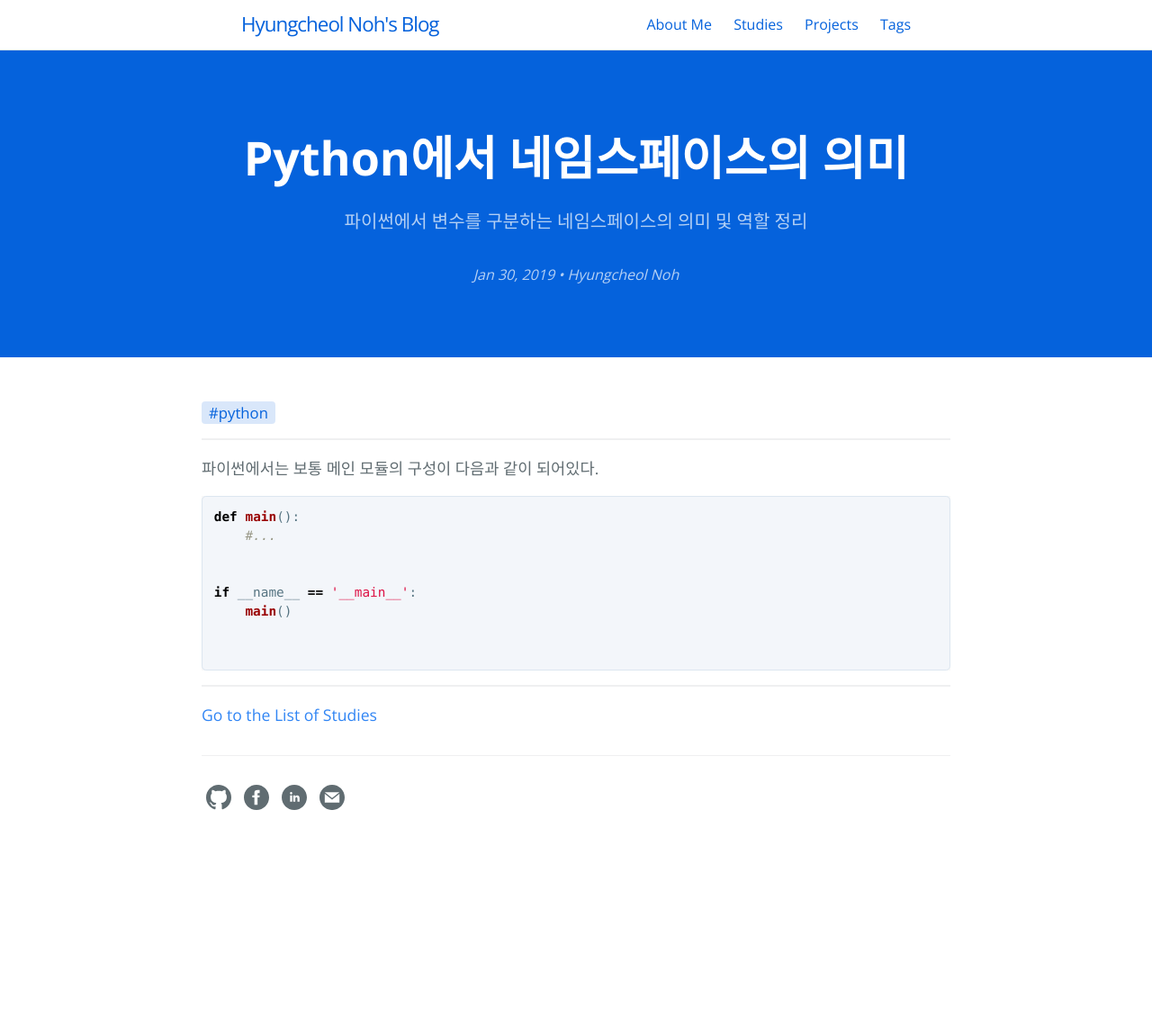
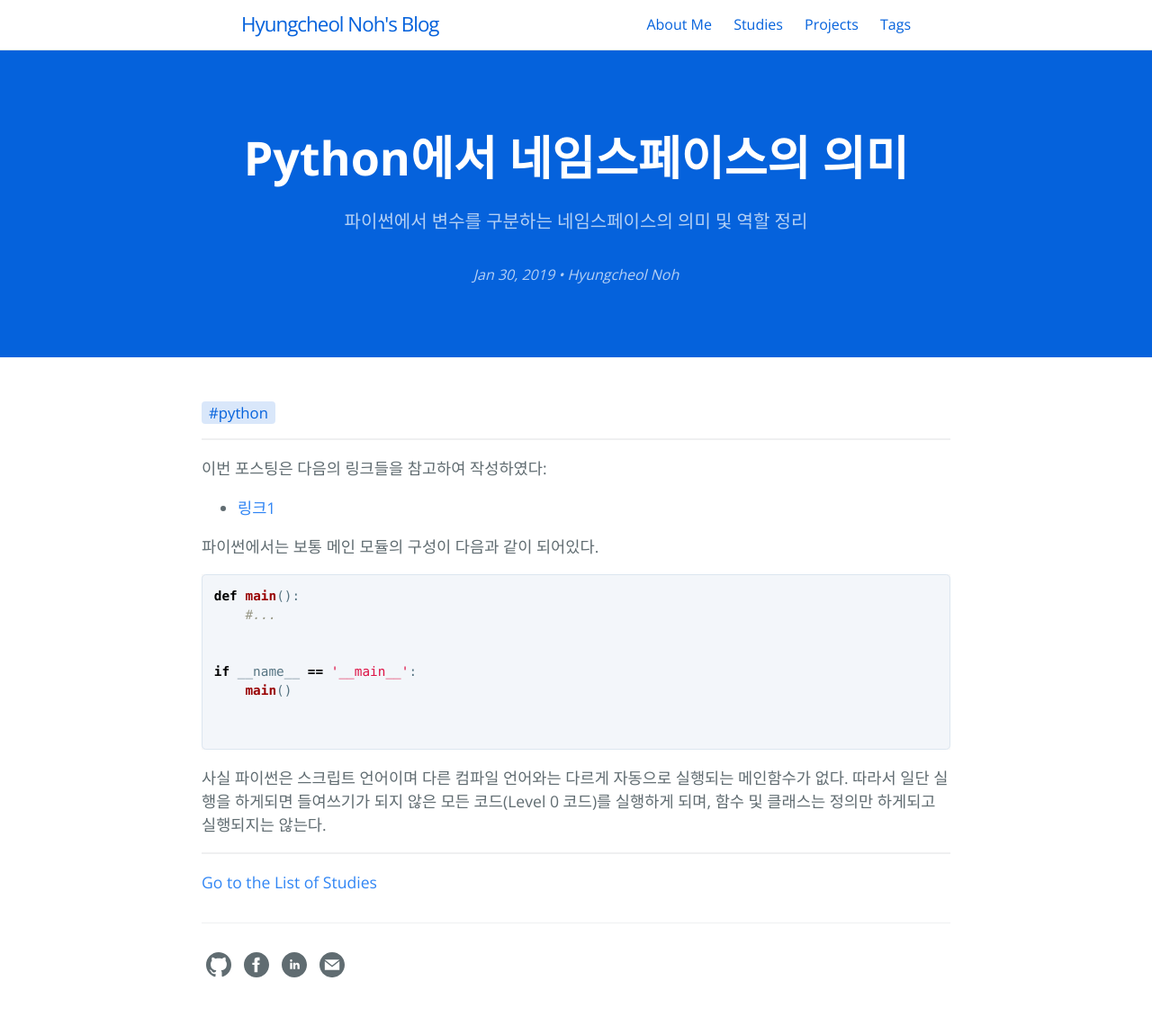
Before and after one commit to hcnoh/hcnoh.github.io, a Jekyll site: the page built from _posts/2019-01-30-python-namespace.md, in a window 1280 px wide. Shown: the whole page at 90% size. Built offline with Jekyll 4.4.1, drawn with Linux system fonts in a browser that asks for light colours; comment, search, counter and statistics services are not loaded; before the commit the page ends 954 px from its top, so only the background shows below that.

Commit message:
Update 2019-01-30-python-namespace.md

````diff
--- a/_posts/2019-01-30-python-namespace.md
+++ b/_posts/2019-01-30-python-namespace.md
@@ -13,6 +13,9 @@ author: "Hyungcheol Noh"
 permalink: /2019-01-30-python-namespace
 ---
 
+이번 포스팅은 다음의 링크들을 참고하여 작성하였다:
+- [링크1](https://hashcode.co.kr/questions/3/if-__name__-__main__%EC%9D%80-%EC%99%9C%EC%93%B0%EB%82%98%EC%9A%94)
+
 파이썬에서는 보통 메인 모듈의 구성이 다음과 같이 되어있다.
 
 ```python
@@ -25,3 +28,5 @@ if __name__ == '__main__':
 
 
 ```
+
+사실 파이썬은 스크립트 언어이며 다른 컴파일 언어와는 다르게 자동으로 실행되는 메인함수가 없다. 따라서 일단 실행을 하게되면 들여쓰기가 되지 않은 모든 코드(Level 0 코드)를 실행하게 되며, 함수 및 클래스는 정의만 하게되고 실행되지는 않는다.
````
